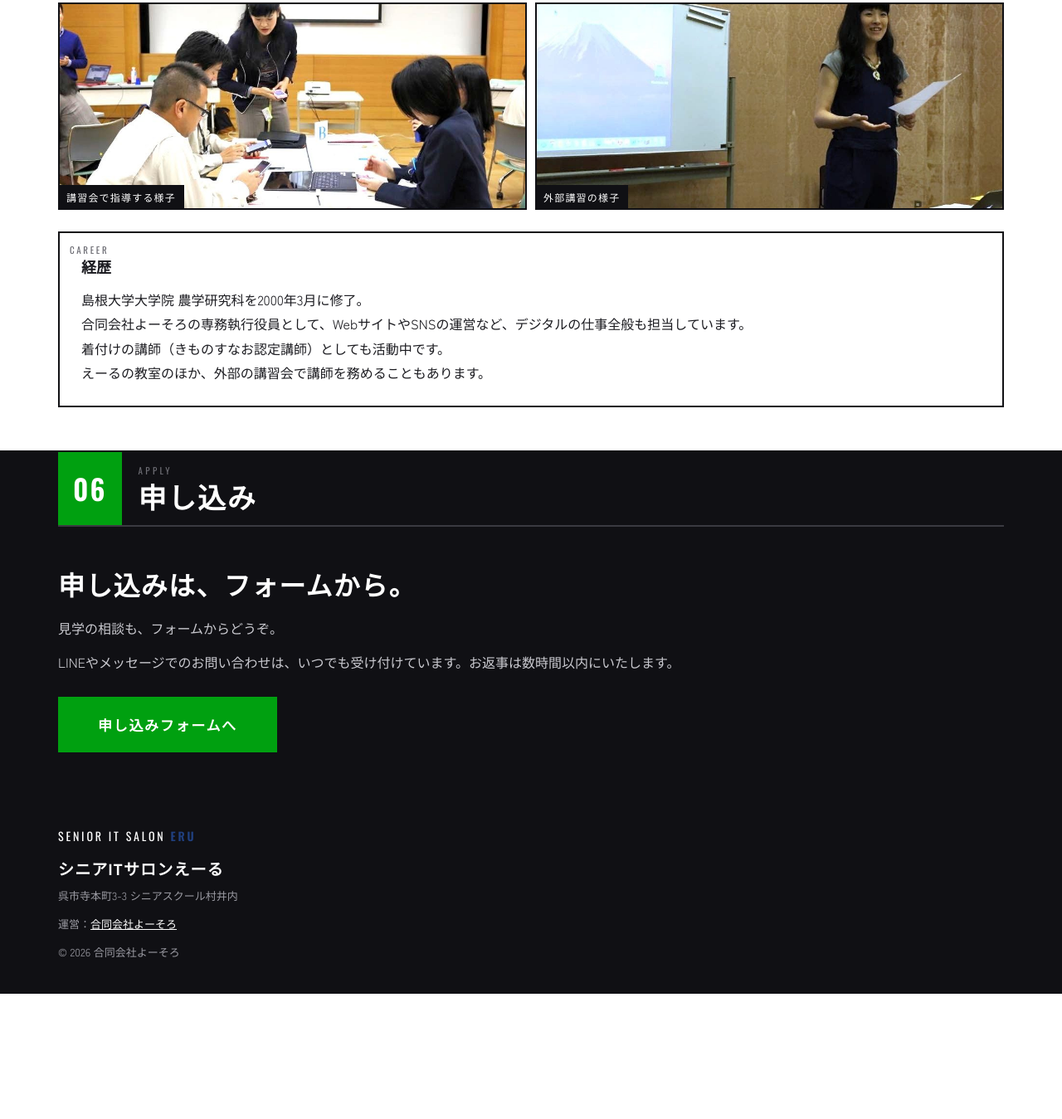
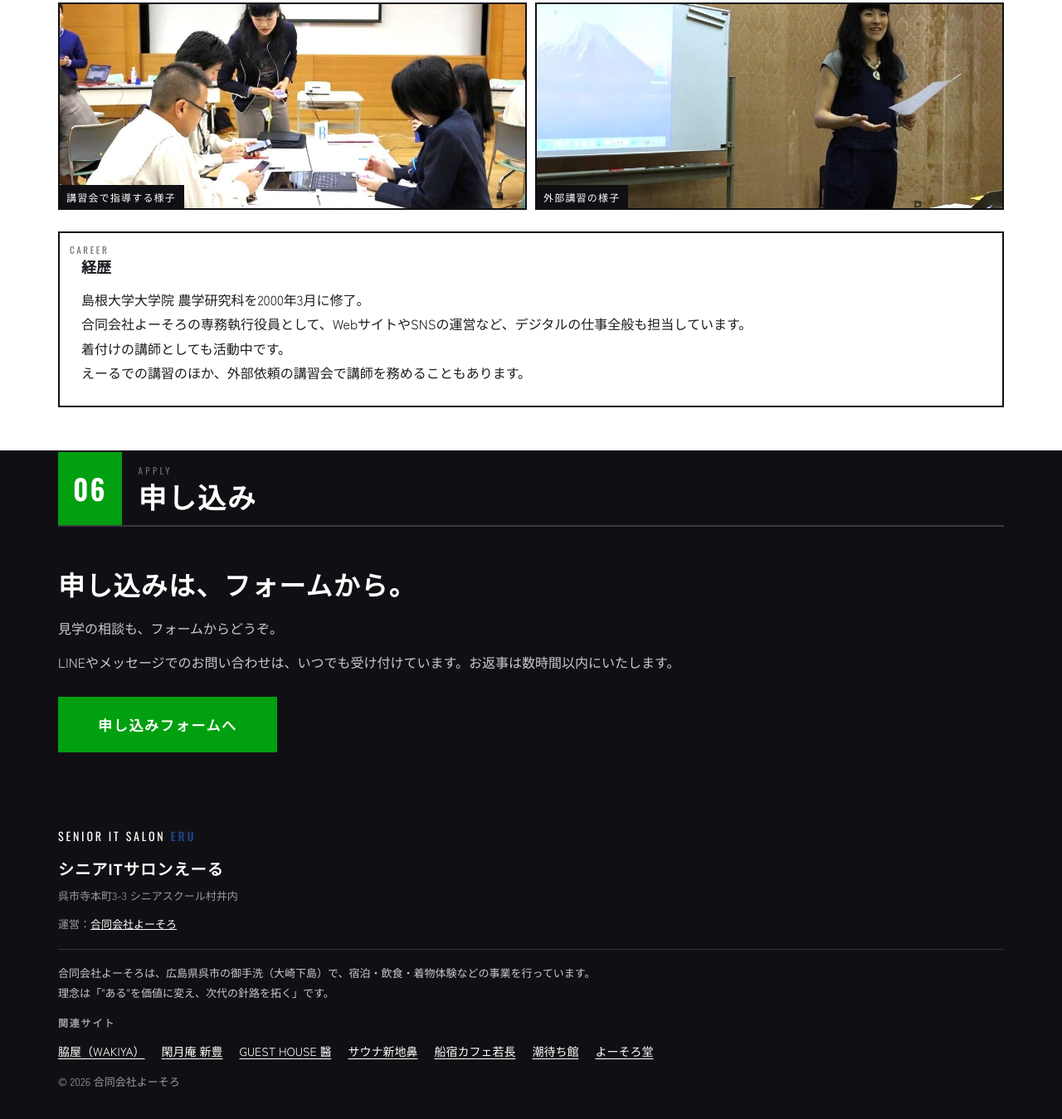
Before and after one commit to yoshibi/eru-it, a plain HTML site: page design-b.html in a window 1280 px wide. Shown: the part 6680-8029 px from the top of the page at 83% size. Before the commit the page ends 7878 px from the top, so only its background shows below. Drawn offline with nearby package versions, Linux system fonts and the light colour scheme.

Commit message:
Add files via upload

```diff
--- a/design-b.html
+++ b/design-b.html
@@ -184,6 +184,11 @@
   footer .faddr{font-size:13px;color:#9a9aa2;margin-top:4px;}
   footer .fcopy{font-size:13px;color:#9a9aa2;margin-top:10px;}
   footer .fcopy a{color:#fff;text-decoration:underline;}
+  footer .fgroup{margin-top:18px;border-top:1px solid #333338;padding-top:16px;}
+  footer .fintro{font-size:13px;color:#c9c9cf;max-width:660px;line-height:1.8;}
+  footer .flabel{font-size:12px;letter-spacing:.15em;color:#9a9aa2;margin-top:14px;font-weight:700;}
+  footer .flinks{list-style:none;display:flex;flex-wrap:wrap;gap:8px 20px;margin-top:8px;padding:0;}
+  footer .flinks a{color:#fff;font-size:14px;text-decoration:underline;text-underline-offset:3px;}
 
   @media (max-width:760px){
     .hero-grid{grid-template-columns:1fr;}
@@ -461,8 +466,8 @@
         <h3>経歴</h3>
         <p>島根大学大学院 農学研究科を2000年3月に修了。<br>
         合同会社よーそろの専務執行役員として、WebサイトやSNSの運営など、デジタルの仕事全般も担当しています。<br>
-        着付けの講師（きものすなお認定講師）としても活動中です。<br>
-        えーるの教室のほか、外部の講習会で講師を務めることもあります。</p>
+        着付けの講師としても活動中です。<br>
+        えーるでの講習のほか、外部依頼の講習会で講師を務めることもあります。</p>
       </div>
     </div>
   </div>
@@ -489,6 +494,19 @@
     <div class="fname">シニアITサロンえーる</div>
     <div class="faddr">呉市寺本町3-3 シニアスクール村井内</div>
     <div class="fcopy">運営：<a href="https://yosoro.com" target="_blank" rel="noopener">合同会社よーそろ</a></div>
+    <div class="fgroup">
+      <p class="fintro">合同会社よーそろは、広島県呉市の御手洗（大崎下島）で、宿泊・飲食・着物体験などの事業を行っています。理念は「"ある"を価値に変え、次代の針路を拓く」です。</p>
+      <div class="flabel">関連サイト</div>
+      <ul class="flinks">
+        <li><a href="https://mitarai-wakiya.com/" target="_blank" rel="noopener">脇屋（WAKIYA）</a></li>
+        <li><a href="https://mitarai-shintoyo.com/" target="_blank" rel="noopener">閑月庵 新豊</a></li>
+        <li><a href="https://hatagoya-kusushi.com/" target="_blank" rel="noopener">GUEST HOUSE 醫</a></li>
+        <li><a href="https://sauna.yosoro.com/" target="_blank" rel="noopener">サウナ新地鼻</a></li>
+        <li><a href="https://yosoro.com/wakacho" target="_blank" rel="noopener">船宿カフェ若長</a></li>
+        <li><a href="https://yosoro.com/shiomachi" target="_blank" rel="noopener">潮待ち館</a></li>
+        <li><a href="https://myosoro.theshop.jp/" target="_blank" rel="noopener">よーそろ堂</a></li>
+      </ul>
+    </div>
     <div class="fcopy">© 2026 合同会社よーそろ</div>
   </div>
 </footer>
```
Also changed, not shown: index.html (+20 -2 lines).
